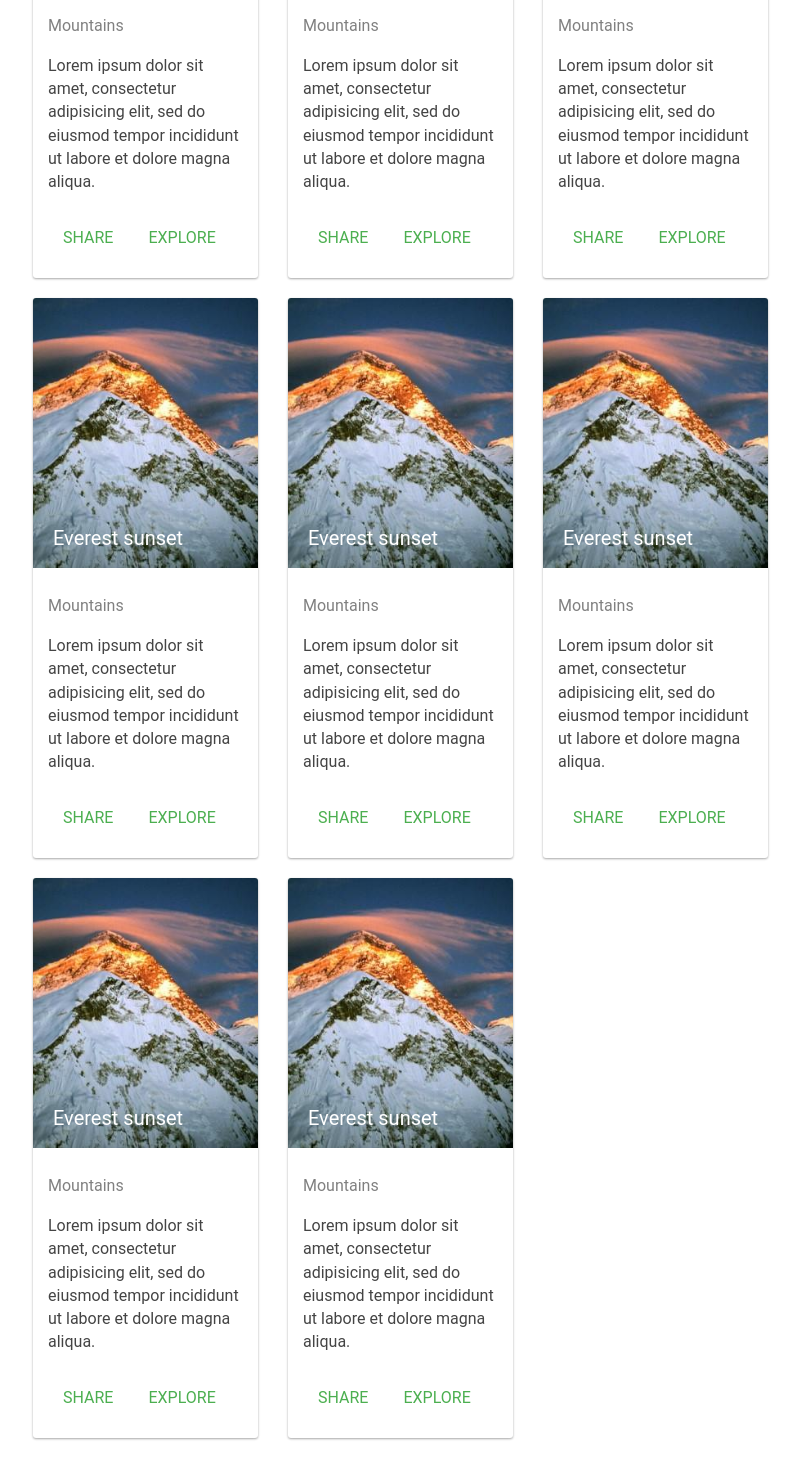
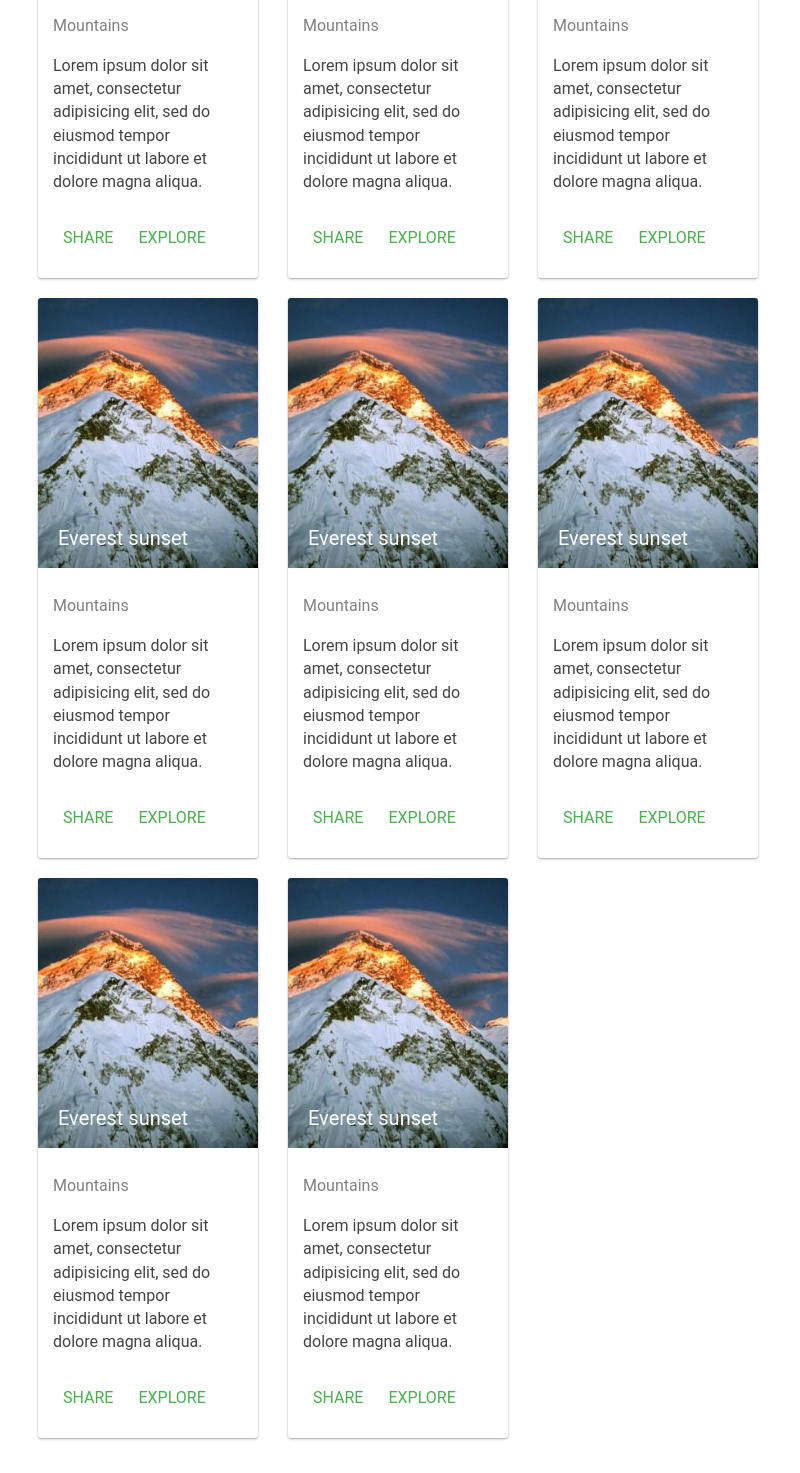
Before and after one commit to Krokusmas/level-up-homeworks, a website: page public/views/css/homework-5/index.html in a window 1280 px wide. Shown: the part 367-1840 px from the top of the page, without its empty margins (367-1167 px from the left). Drawn offline with Linux system fonts and the light colour scheme.

Commit message:
CSS HW HW 6

```diff
--- a/public/views/css/homework-5/css/style.css
+++ b/public/views/css/homework-5/css/style.css
@@ -59,7 +59,6 @@ body {
   width: 100%;
   padding: 0 15px;
   float: left;
-  vertical-align: top;
 }
 .row:after {
   content: "";
@@ -75,7 +74,7 @@ body {
 .checkbox {
   margin-bottom: 15px;
 }
-.sidebar-label {
+.sidebar-header {
   margin-bottom: 30px;
   font-size: 18px;
 }
@@ -119,12 +118,6 @@ body {
 .card-content {
   padding: 15px;
 }
-.col-xs-1 {
-  width: 50%;
-}
-.col-xs-2 {
-  width: 100%;
-}
 @media (min-width: 544px) {
   .container {
     width: 520px;
@@ -137,7 +130,7 @@ body {
 }
 @media (min-width: 1024px) {
   .container {
-    width: 1020px;
+    width: 1000px;
   }
 }
 @media (min-width: 544px) {
@@ -314,15 +307,15 @@ body {
   vertical-align: top;
   height: 50px;
   background-color: white;
-  padding: 0 15px;
+  padding: 0 10px;
   min-width: 40px;
   border-radius: 3px;
   text-decoration: none;
 }
-.card-action {
+.button-action {
   margin-right: 5px;
 }
-.card-action:last-child {
+.button-action:last-child {
   margin-right: 0;
 }
 .card-head {
--- a/public/views/css/homework-5/index.html
+++ b/public/views/css/homework-5/index.html
@@ -14,9 +14,9 @@
       <div class="content">
         <div class="container">
           <div class="row">
-            <div class="column col-xs-2 col-lg-3">
+            <div class="column col-lg-3">
               <aside class="sidebar">
-                <div class="sidebar-label">Just a sidebar</div>
+                <div class="sidebar-header">Just a sidebar</div>
                 <div class="checkbox">
                   <input type="checkbox" name="brand" id="adidas" class="checkbox-input" value="1" />
                   <label class="checkbox-name" for="adidas">Adidas</label>
@@ -31,7 +31,7 @@
                 </div>
               </aside>
             </div>
-            <div class="column col-xs-2 col-lg-9">
+            <div class="column col-lg-9">
               <main>
                 <div class="row">
                   <div class="column col-sm-6 col-md-4 col-lg-6 col-xl-4">
@@ -44,8 +44,8 @@
                         <p class="card-description">Lorem ipsum dolor sit amet, consectetur adipisicing elit, sed do eiusmod
                         tempor incididunt ut labore et dolore magna aliqua.</p>
                         <div class="button-wrapper">
-                          <button class="button card-action">Share</button>
-                          <a href="#" class="button card-action">Explore</a>
+                          <button class="button button-action">Share</button>
+                          <a href="#" class="button button-action">Explore</a>
                         </div>
                       </div>
                     </div>
@@ -60,8 +60,8 @@
                         <p class="card-description">Lorem ipsum dolor sit amet, consectetur adipisicing elit, sed do eiusmod
                         tempor incididunt ut labore et dolore magna aliqua.</p>
                         <div class="button-wrapper">
-                          <button class="button card-action">Share</button>
-                          <a href="#" class="button card-action">Explore</a>
+                          <button class="button button-action">Share</button>
+                          <a href="#" class="button button-action">Explore</a>
                         </div>
                       </div>
                     </div>
@@ -76,8 +76,8 @@
                         <p class="card-description">Lorem ipsum dolor sit amet, consectetur adipisicing elit, sed do eiusmod
                         tempor incididunt ut labore et dolore magna aliqua.</p>
                         <div class="button-wrapper">
-                          <button class="button card-action">Share</button>
-                          <a href="#" class="button card-action">Explore</a>
+                          <button class="button button-action">Share</button>
+                          <a href="#" class="button button-action">Explore</a>
                         </div>
                       </div>
                     </div>
@@ -92,8 +92,8 @@
                         <p class="card-description">Lorem ipsum dolor sit amet, consectetur adipisicing elit, sed do eiusmod
                         tempor incididunt ut labore et dolore magna aliqua.</p>
                         <div class="button-wrapper">
-                          <button class="button card-action">Share</button>
-                          <a href="#" class="button card-action">Explore</a>
+                          <button class="button button-action">Share</button>
+                          <a href="#" class="button button-action">Explore</a>
                         </div>
                       </div>
                     </div>
@@ -108,8 +108,8 @@
                         <p class="card-description">Lorem ipsum dolor sit amet, consectetur adipisicing elit, sed do eiusmod
                         tempor incididunt ut labore et dolore magna aliqua.</p>
                         <div class="button-wrapper">
-                          <button class="button card-action">Share</button>
-                          <a href="#" class="button card-action">Explore</a>
+                          <button class="button button-action">Share</button>
+                          <a href="#" class="button button-action">Explore</a>
                         </div>
                       </div>
                     </div>
@@ -124,8 +124,8 @@
                         <p class="card-description">Lorem ipsum dolor sit amet, consectetur adipisicing elit, sed do eiusmod
                         tempor incididunt ut labore et dolore magna aliqua.</p>
                         <div class="button-wrapper">
-                          <button class="button card-action">Share</button>
-                          <a href="#" class="button card-action">Explore</a>
+                          <button class="button button-action">Share</button>
+                          <a href="#" class="button button-action">Explore</a>
                         </div>
                       </div>
                     </div>
@@ -140,8 +140,8 @@
                         <p class="card-description">Lorem ipsum dolor sit amet, consectetur adipisicing elit, sed do eiusmod
                         tempor incididunt ut labore et dolore magna aliqua.</p>
                         <div class="button-wrapper">
-                          <button class="button card-action">Share</button>
-                          <a href="#" class="button card-action">Explore</a>
+                          <button class="button button-action">Share</button>
+                          <a href="#" class="button button-action">Explore</a>
                         </div>
                       </div>
                     </div>
@@ -156,8 +156,8 @@
                         <p class="card-description">Lorem ipsum dolor sit amet, consectetur adipisicing elit, sed do eiusmod
                         tempor incididunt ut labore et dolore magna aliqua.</p>
                         <div class="button-wrapper">
-                          <button class="button card-action">Share</button>
-                          <a href="#" class="button card-action">Explore</a>
+                          <button class="button button-action">Share</button>
+                          <a href="#" class="button button-action">Explore</a>
                         </div>
                       </div>
                     </div>
```
